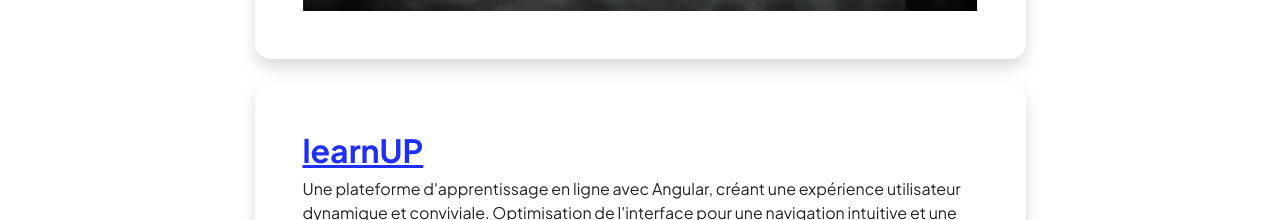
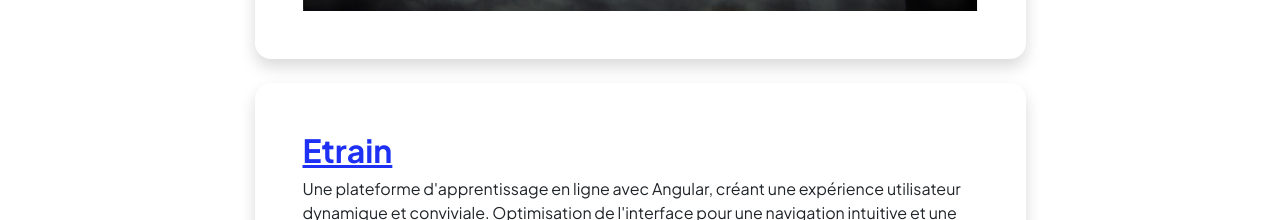
Before and after one commit to mouhamedkl/portfolio, an Angular app: page /projects in a window 1280 px wide. Shown: the part 3480-3700 px from the top of the page. Built offline with nearby package versions, Linux system fonts and the light colour scheme.

Commit message:
Update projects.component.html

```diff
--- a/src/app/projects/projects.component.html
+++ b/src/app/projects/projects.component.html
@@ -134,7 +134,7 @@
                       <div class="card-body p-0">
                           <div class="d-flex align-items-center">
                               <div class="p-5">
-                                  <h2 class="fw-bolder"><a href="https://github.com/mouhamedkl/learning-front">learnUP</a></h2>
+                                  <h2 class="fw-bolder"><a href="https://github.com/mouhamedkl/learning-front">Etrain</a></h2>
                                   <p>Une plateforme d'apprentissage en ligne avec Angular, créant une expérience utilisateur dynamique et conviviale. Optimisation de l'interface pour une navigation intuitive et une immersion optimale dans les modules d'apprentissage interactifs. <br>
                                     Mots-clés : Bootstrap - TypeScript - html5 - Css3 - Angular</p>
                                     <img class="img-fluid" src="../../assets/354479018_1613246142495215_3853932723907120440_n.png"  alt="..." />
```
